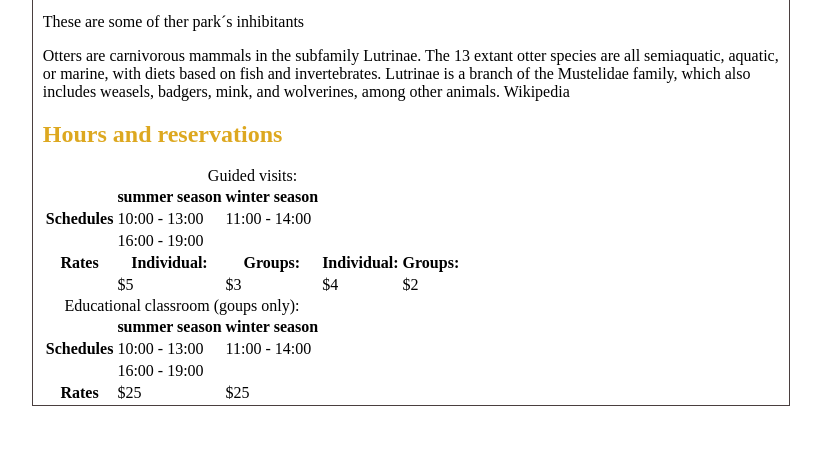
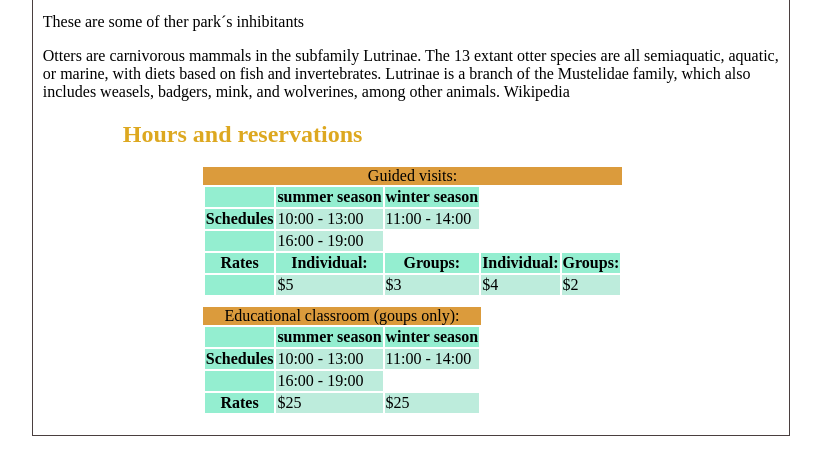
Before and after one commit to brytemenz/naturalpark, a plain HTML site: page bookings.html in a window 1280 px wide. Shown: the part 339-814 px from the top of the page, without its empty margins (229-1050 px from the left). Drawn offline with Linux system fonts and the light colour scheme.

Commit message:
added styles for tables

```diff
--- a/assets/css/style.css
+++ b/assets/css/style.css
@@ -1,5 +1,6 @@
 .container{
     margin: 20%;
+    height: 100%;
     border: 1px solid #4a3f3f;
     padding-left: 10px;
     padding-right: 10px;
@@ -16,3 +17,17 @@
 .text h1{
     color: rgb(221, 168, 32);
 }
+.table{
+    padding-bottom: 10px;
+    margin-left: 80px;
+}
+
+caption{
+    background-color: rgb(219, 155, 60);
+}
+th{
+    background-color: rgb(148, 238, 208);
+}
+td{
+    background-color: rgb(189, 236, 220);
+}
```
